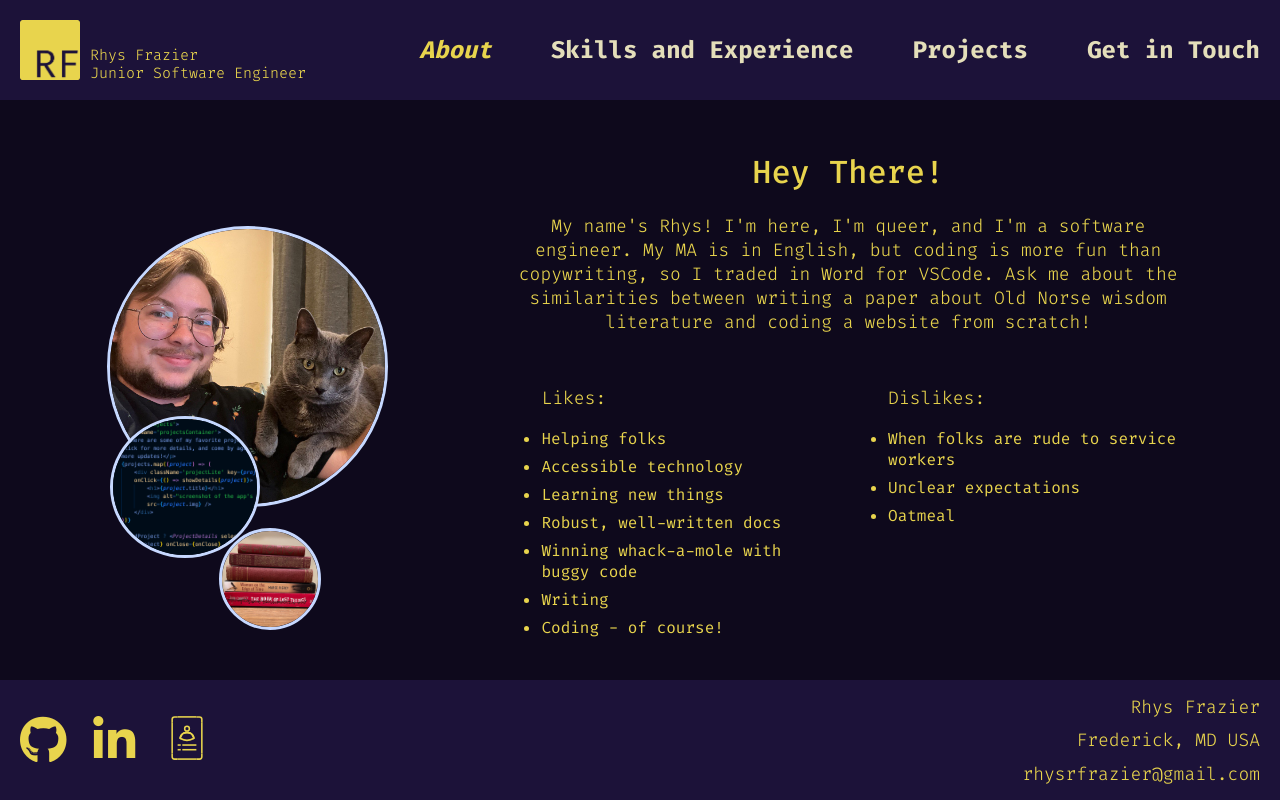
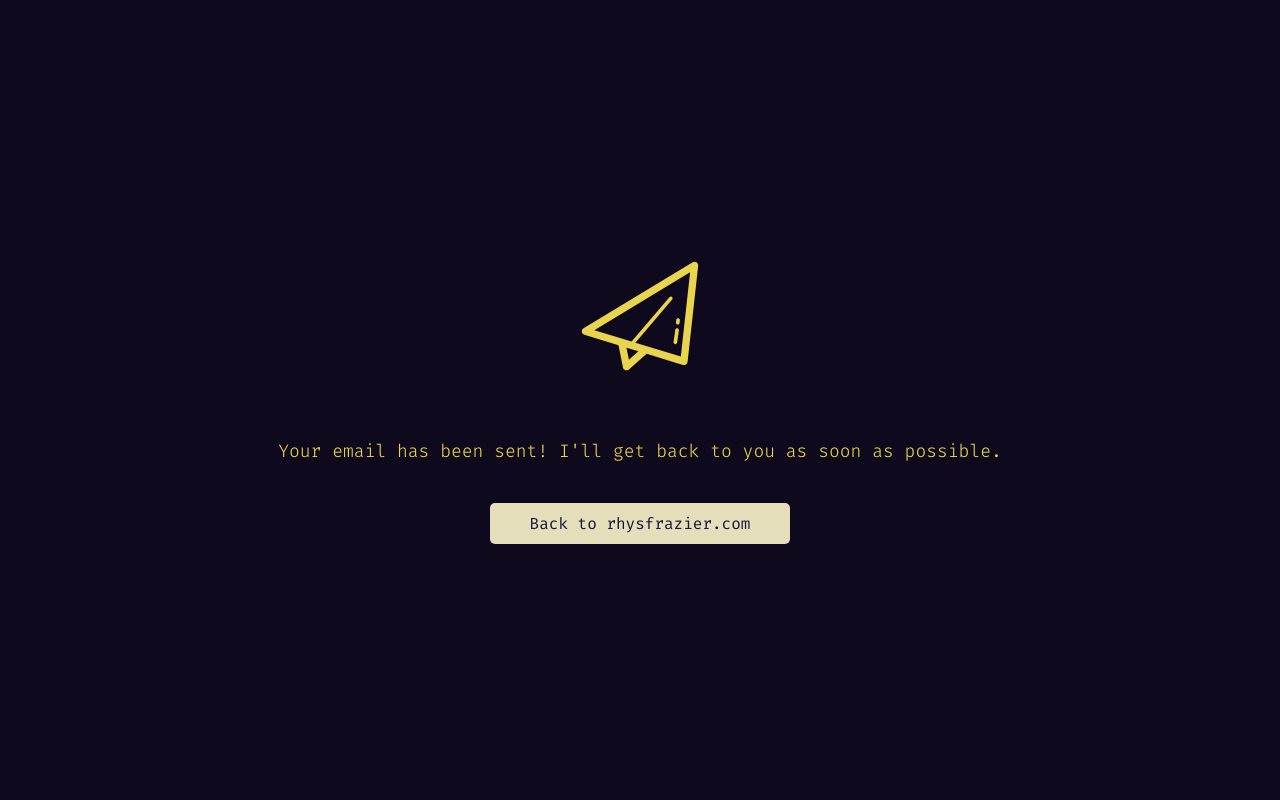
Before and after one commit to rhysrfrazier/Portfolio, a React (Vite) app: page /confirmation in a window 1280 px wide. Shown: the top 800 px of the page. Built offline with nearby package versions, Linux system fonts and the light colour scheme.

Commit message:
added email confirmation page

```diff
--- a/src/App.css
+++ b/src/App.css
@@ -493,6 +493,56 @@ input {
   display: none;
 }
 
+/* email confirmation screen */
+
+.confirmation {
+  border: 2px solid #0e091c;
+  background-color: #0e091c;
+  min-height: 99vh;
+
+  display: flex;
+  flex-direction: column;
+  justify-content: center;
+  align-items: center;
+}
+
+.airplane {
+  width: 10%;
+  position: relative;
+
+  animation-name: floating;
+  animation-duration: 3s;
+  animation-iteration-count: infinite;
+}
+
+@keyframes floating {
+  0% {
+    top: 0;
+  }
+  50% {
+    top: 7px;
+  }
+  100% {
+    top: 0px;
+  }
+}
+
+.confirmation p {
+  margin: 60px 60px 40px 60px;
+  text-align: center;
+}
+
+.confirmation a {
+  border: none;
+  border-radius: 5px;
+
+  width: 300px;
+  padding: 10px 0 10px 0;
+
+  background-color: #e4deba;
+  color:#1c1239;
+}
+
 /* larger screens */
 
 @media screen and (min-width: 1000px) {
--- /dev/null
+++ b/src/components/Confirmation.jsx
@@ -0,0 +1,11 @@
+import { Link } from "react-router-dom"
+
+export default function() {
+    return (
+        <div className='confirmation'>
+            <img className='airplane' src='airplane.svg' alt='an icon of a paper airplane'/>
+            <p>Your email has been sent! I'll get back to you as soon as possible.</p>
+            <Link to='/'>Back to rhysfrazier.com</Link>
+        </div>
+    )
+}
--- a/src/main.jsx
+++ b/src/main.jsx
@@ -1,13 +1,18 @@
 import React from 'react'
 import ReactDOM from 'react-dom/client'
 import App from './App.jsx'
+import Confirmation from './components/Confirmation.jsx'
 import './index.css'
 import { BrowserRouter } from 'react-router-dom'
+import { Route, Routes } from 'react-router-dom'
 
 ReactDOM.createRoot(document.getElementById('root')).render(
   <React.StrictMode>
     <BrowserRouter>
-      <App />
+      <Routes>
+        <Route path='/' element={<App />} />
+        <Route path='/confirmation' element={<Confirmation />} />
+      </Routes>
     </BrowserRouter>
   </React.StrictMode>,
 )
```
Also changed, not shown: public/airplane.svg (added).
